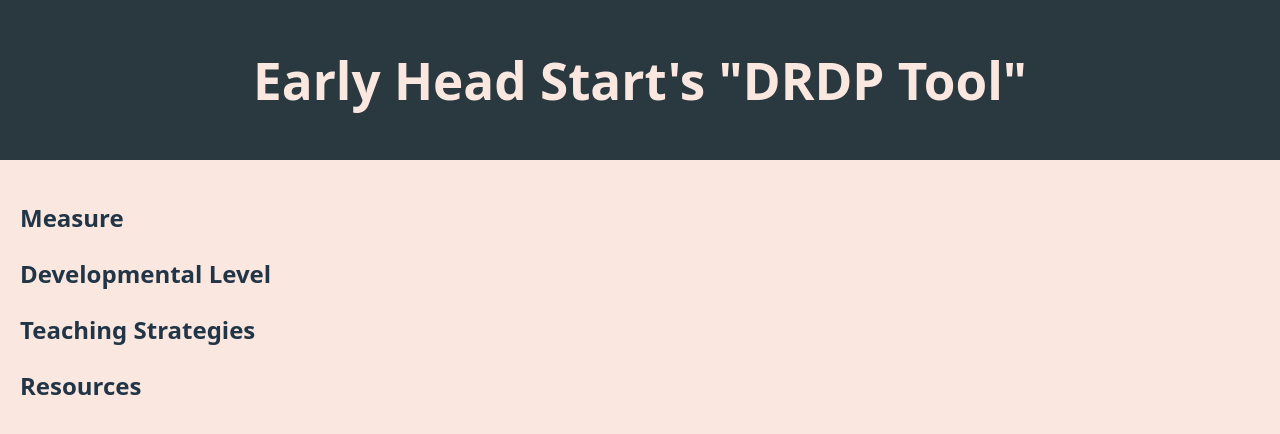
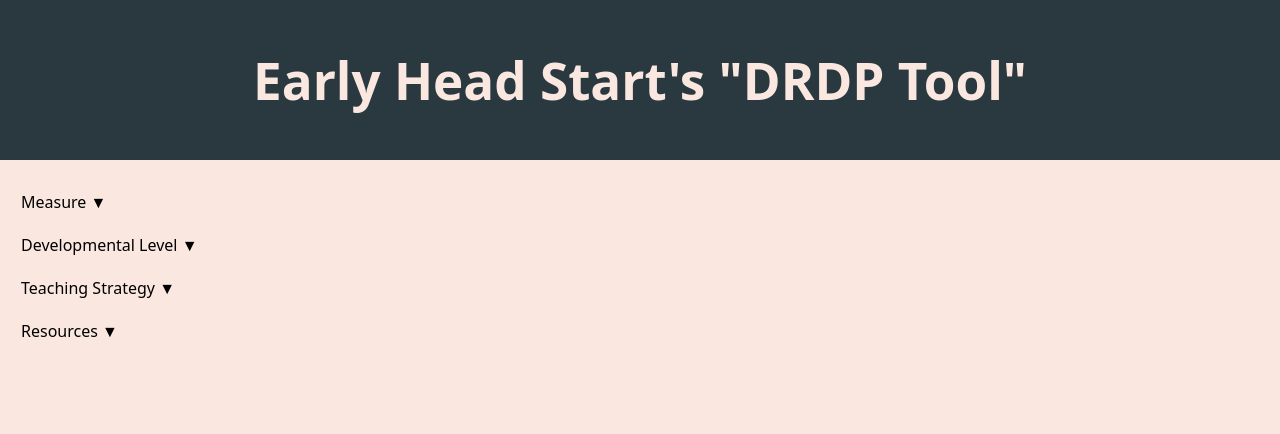
Before and after one commit to kylelin23/EHS_webpage, a React (Vite) app: page / in a window 1280 px wide. Shown: the top 434 px of the page. Built offline with nearby package versions, Linux system fonts and the light colour scheme.

Commit message:
Add dropdowns

```diff
--- a/src/App.css
+++ b/src/App.css
@@ -28,3 +28,15 @@ h1 {
 .data {
   color: black;
 }
+
+.dropdownContainer {
+  display: flex;
+  flex-direction: column;
+  width: 30vw;
+  align-items: flex-start;
+}
+
+.dropdown {
+  background-color: rgb(0, 0, 0, 0);
+  padding-left: 0;
+}
--- a/src/App.jsx
+++ b/src/App.jsx
@@ -4,13 +4,28 @@ import { useEffect, useState } from 'react'
 
 function App() {
 
+  // Initializing Variables:
+  const [data, setData] = useState([]);
 
-  const [data, setData] = useState([]);
   const [measure, setMeasure] = useState("");
+  const [measureOpen, setMeasureOpen] = useState(false);
+  const [ATLOpen, setATLOpen] = useState(false);
+  const [SEDOpen, setSEDOpen] = useState(false);
+  const [LLDOpen, setLLDOpen] = useState(false);
+  const [COGOpen, setCOGOpen] = useState(false);
+  const [PHYOpen, setPHYOpen] = useState(false);
+
+
   const [developmentalLevel, setdevelopmentalLevel] = useState("");
+  const [developmentalLevelOpen, setDevelopmentalLevelOpen] = useState(false);
+
   const [teachingStrat, setTeachingStrat] = useState("");
+  const [teachingStratOpen, setTeachingStratOpen] = useState(false);
+
   const [resource, setResource] = useState("");
+  const [resourceOpen, setResourceOpen] = useState(false);
 
+  // Data For Dropdowns:
   const measures = {
     "Approaches to Learning": [
       "ATL-REG 1: Attention Maintenance",
@@ -79,6 +94,50 @@ function App() {
     "CDC"
   ]
 
+  // Functions:
+  const measureDropDown = () => {
+    if (measureOpen){
+      setATLOpen(false);
+      setSEDOpen(false);
+      setLLDOpen(false);
+      setCOGOpen(false);
+      setPHYOpen(false);
+    }
+    setMeasureOpen(!measureOpen);
+  }
+
+  const atlDropDown = () => {
+    setATLOpen(!ATLOpen);
+  }
+
+  const sedDropDown = () => {
+    setSEDOpen(!SEDOpen);
+  }
+
+  const lldDropDown = () => {
+    setLLDOpen(!LLDOpen);
+  }
+
+  const cogDropDown = () => {
+    setCOGOpen(!COGOpen);
+  }
+
+  const phyDropDown = () => {
+    setPHYOpen(!PHYOpen);
+  }
+
+  const developmentalLevelDropDown = () => {
+    setDevelopmentalLevelOpen(!developmentalLevelOpen);
+  }
+
+  const teachingStratDropDown = () => {
+    setTeachingStratOpen(!teachingStratOpen);
+  }
+
+  const resourceDropDown = () => {
+    setResourceOpen(!resourceOpen);
+  }
+
 
   // Grab data from sampleData.csv
   useEffect(() => {
@@ -94,6 +153,9 @@ function App() {
     // Ex: data[0]["DRDP Measure"]
 
 
+    // Testing:
+
+
   return (
 
     <div className = "container">
@@ -101,10 +163,69 @@ function App() {
         <h1>Early Head Start's "DRDP Tool"</h1>
       </div>
       <div className = "body">
-        <h2>Measure</h2>
-        <h2>Developmental Level</h2>
-        <h2>Teaching Strategies</h2>
-        <h2>Resources</h2>
+        <div className = "dropdownContainer">
+          <button onClick = {measureDropDown} className = "dropdown">Measure {measureOpen ? "▲" : "▼"}</button>
+          {measureOpen && <>
+            <button onClick = {atlDropDown}>Approaches to Learning {ATLOpen ? "▲" : "▼"}</button>
+            {ATLOpen &&
+              measures["Approaches to Learning"].map((measure) => (
+                  <div>{measure}</div>
+                ))}
+
+            <button onClick = {sedDropDown}>Social and Emotional Development {SEDOpen ? "▲" : "▼"}</button>
+            {SEDOpen &&
+              measures["Social and Emotional Development"].map((measure) => (
+                  <div>{measure}</div>
+                ))}
+
+            <button onClick = {lldDropDown}>Language and Literacy {LLDOpen ? "▲" : "▼"}</button>
+            {LLDOpen &&
+              measures["Language and Literacy"].map((measure) => (
+                  <div>{measure}</div>
+                ))}
+
+            <button onClick = {cogDropDown}>Cognition {COGOpen ? "▲" : "▼"}</button>
+            {COGOpen &&
+              measures["Cognition"].map((measure) => (
+                  <div>{measure}</div>
+                ))}
+
+            <button onClick = {phyDropDown}>Perceptual, Motor, and Physical Development {PHYOpen ? "▲" : "▼"}</button>
+            {PHYOpen &&
+              measures["Perceptual, Motor, and Physical Development"].map((measure) => (
+                  <div>{measure}</div>
+                ))}
+            </>
+          }
+        </div>
+
+        <div className = "dropdownContainer">
+          <button onClick = {developmentalLevelDropDown} className = "dropdown">Developmental Level {developmentalLevelOpen ? "▲" : "▼"}</button>
+          {developmentalLevelOpen &&
+            developmentalLevels.map((developmentalLevel) => (
+              <div>{developmentalLevel}</div>
+            ))
+          }
+        </div>
+
+        <div className = "dropdownContainer">
+          <button onClick = {teachingStratDropDown} className = "dropdown">Teaching Strategy {teachingStratOpen ? "▲" : "▼"}</button>
+          {teachingStratOpen &&
+            teachingStrats.map((teachingStrat) => (
+              <div>{teachingStrat}</div>
+            ))
+          }
+        </div>
+
+        <div className = "dropdownContainer">
+          <button onClick = {resourceDropDown} className = "dropdown">Resources {resourceOpen ? "▲" : "▼"}</button>
+          {resourceOpen &&
+            resources.map((resource) => (
+              <div>{resource}</div>
+            ))
+          }
+        </div>
+
       </div>
     </div>
   )
```
